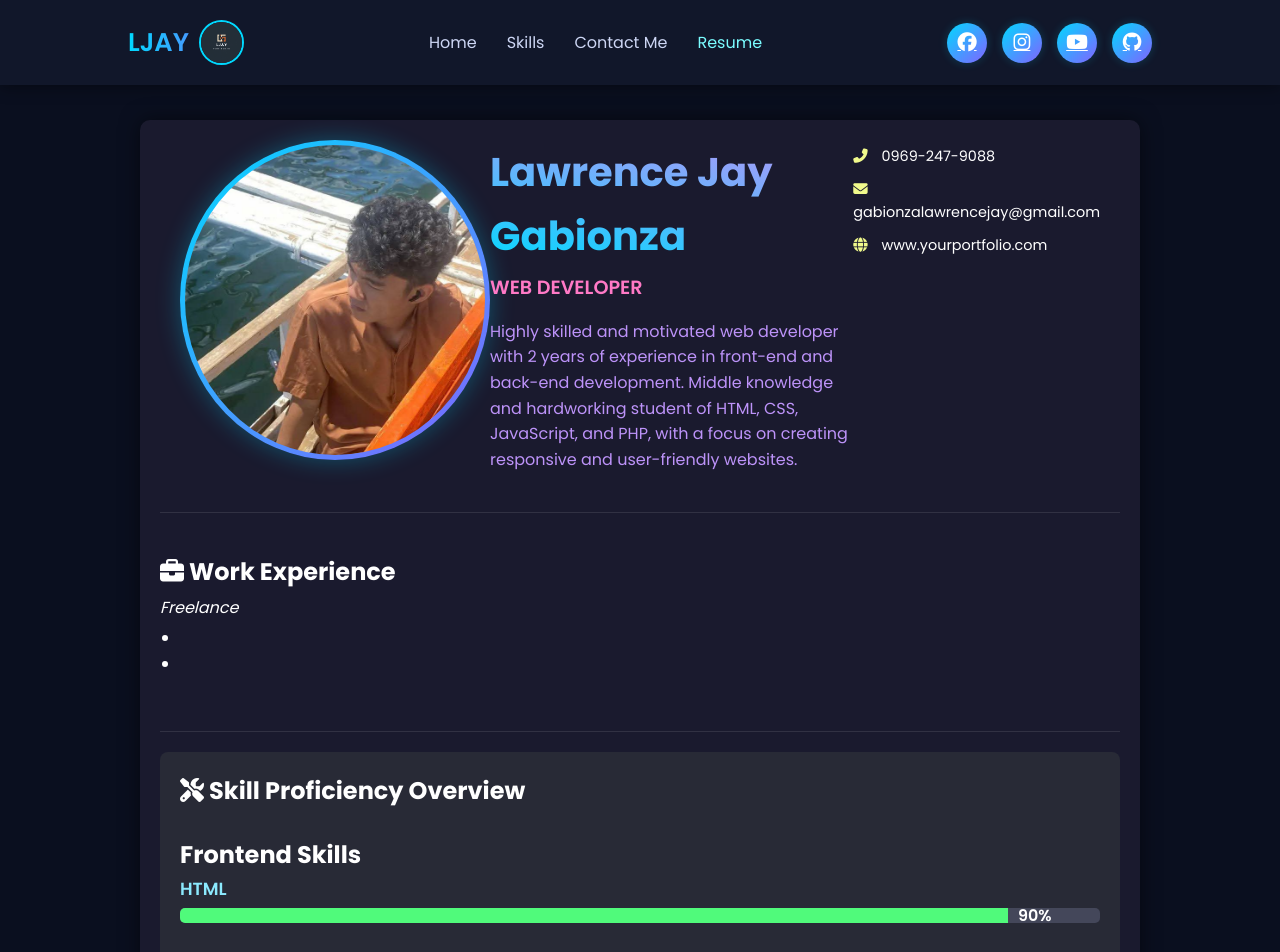
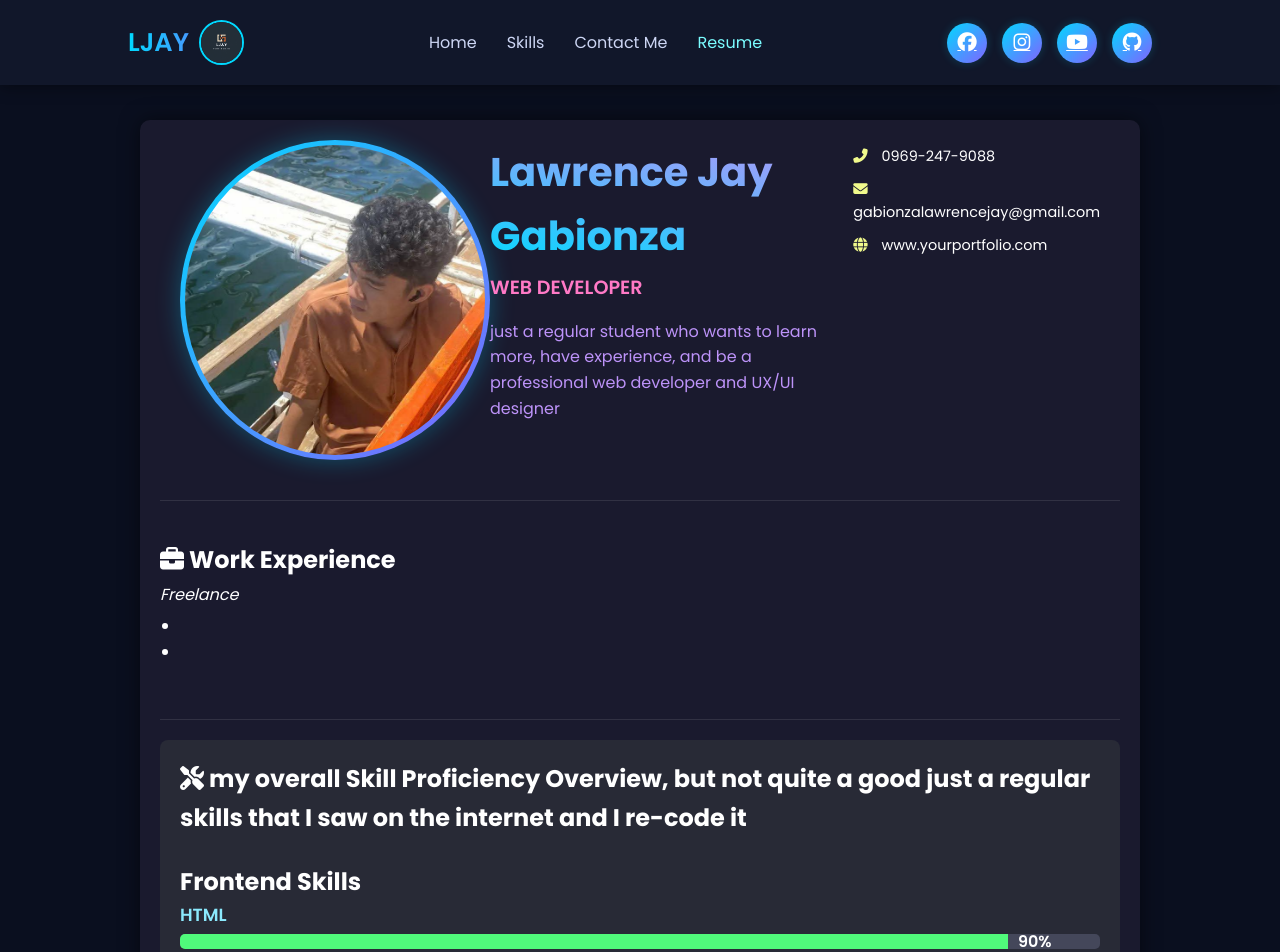
Before and after one commit to Lawrencejay22/My_react, a React (Vite) app: page /resume in a window 1280 px wide. Shown: the top 952 px of the page. Built offline with nearby package versions, Linux system fonts and the light colour scheme.

Commit message:
Refactor Resume component and update content

```diff
--- a/src/pages/Resume.jsx
+++ b/src/pages/Resume.jsx
@@ -9,16 +9,8 @@ const Resume = () => {
 
   useEffect(() => {
     const timer = setTimeout(() => {
-      setAnimatedBars({
-        html: true,
-        css: true,
-        php: true,
-        javascript: true,
-        react: true,
-        vite: true,
-        mongodb: true,
-        nodejs: true,
-        express: true,
+      setAnimatedBars({ html: true, css: true, php: true, javascript: true, react: true,
+        vite: true, mongodb: true, nodejs: true, express: true
       });
     }, 300);
 
@@ -26,27 +18,20 @@ const Resume = () => {
   }, []);
 
   const frontendSkills = [
-    { name: 'HTML', percent: 90, className: 'html' },
-    { name: 'CSS', percent: 90, className: 'css' },
-    { name: 'JavaScript', percent: 50, className: 'javascript' },
-    { name: 'React', percent: 60, className: 'react' },
-    { name: 'vite', percent: 30, className: 'vite' }
+    { name: 'HTML', percent: 90, className: 'html' }, { name: 'CSS', percent: 90, className: 'css' }, { name: 'JavaScript', percent: 50, className: 'javascript' },
+    { name: 'React', percent: 60, className: 'react' },{ name: 'vite', percent: 30, className: 'vite' }
   ];
   const backendSkills = [
-    { name: 'PHP', percent: 40, className: 'php' },
-    { name: 'MongoDB', percent: 50, className: 'mongodb' },
-    { name: 'Node.js', percent: 40, className: 'nodejs' },
+    { name: 'PHP', percent: 40, className: 'php' }, { name: 'MongoDB', percent: 50, className: 'mongodb' }, { name: 'Node.js', percent: 40, className: 'nodejs' },
     { name: 'Express', percent: 50, className: 'express' },
   ];
   const education = [
     {
-      date: '2019 – March 2024 (Expected)',
-      degree: 'High School Diploma',
+      date: '2019 – March 2024 (Expected)', degree: 'High School Diploma',
       institution: 'Salvador Arollado Memorial High School'
     },
     {
-      date: '2015 – April 2019',
-      degree: 'Elementary Achiever',
+      date: '2015 – April 2019', degree: 'Elementary Achiever',
       institution: 'Bongcanaway Elementary School'
     }
   ];
@@ -54,24 +39,19 @@ const Resume = () => {
   return (
     <>
       <Header />
-
       <section className="resume-content">
-        {/* Hero Section */}
         <div className="resume-section hero-section">
           <div className="profile-photo">
             <img src={profilePhoto} alt="Profile Photo" />
           </div>
-
           <div className="hero-main-info">
             <h1>Lawrence Jay Gabionza</h1>
             <p className="title">WEB DEVELOPER</p>
             <p className="summary">
-              Highly skilled and motivated web developer with 2 years of experience in
-              front-end and back-end development. Middle knowledge and hardworking student of HTML, CSS,
-              JavaScript, and PHP, with a focus on creating responsive and user-friendly websites.
+             just a regular student who wants to learn more, have experience, and be a professional web developer
+             and UX/UI designer
             </p>
           </div>
-
           <div className="hero-contact-info">
             <ul>
               <li><i className="fas fa-phone-alt"></i> 0969-247-9088</li>
@@ -80,10 +60,7 @@ const Resume = () => {
             </ul>
           </div>
         </div>
-
         <div className="divider"></div>
-
-        {/* Experience Section */}
         <div className="resume-section experience-section">
           <h2><i className="fas fa-briefcase"></i> Work Experience</h2>
           <div className="job-entry">
@@ -98,12 +75,11 @@ const Resume = () => {
             </ul>
           </div>
         </div>
-
         <div className="divider"></div>
-
-        {/* Skills Section */}
         <div className="resume-section skills-section-resume">
-          <h2 className="skills-heading"><i className="fas fa-tools"></i> Skill Proficiency Overview</h2>
+          <h2 className="skills-heading"><i className="fas fa-tools"></i> my overall Skill Proficiency Overview, but not quite a good just a regular skills
+          that I saw on the internet and I re-code it
+          </h2>
           <br />
           <h2 className="skills-heading">Frontend Skills</h2>
           {frontendSkills.map((skill, index) => (
@@ -143,10 +119,7 @@ const Resume = () => {
             </ul>
           </div>
         </div>
-
         <div className="divider"></div>
-
-        {/* Education & Certification Section */}
         <div className="resume-section education-certification-group">
           <div className="education-section">
             <h2><i className="fas fa-graduation-cap"></i> Education</h2>
@@ -158,7 +131,6 @@ const Resume = () => {
               </div>
             ))}
           </div>
-
           <div className="certification-section">
             <h2><i className="fas fa-certificate"></i> Certification</h2>
             <ul>
@@ -170,7 +142,6 @@ const Resume = () => {
           </div>
         </div>
       </section>
-
       <Footer />
     </>
   );
```
